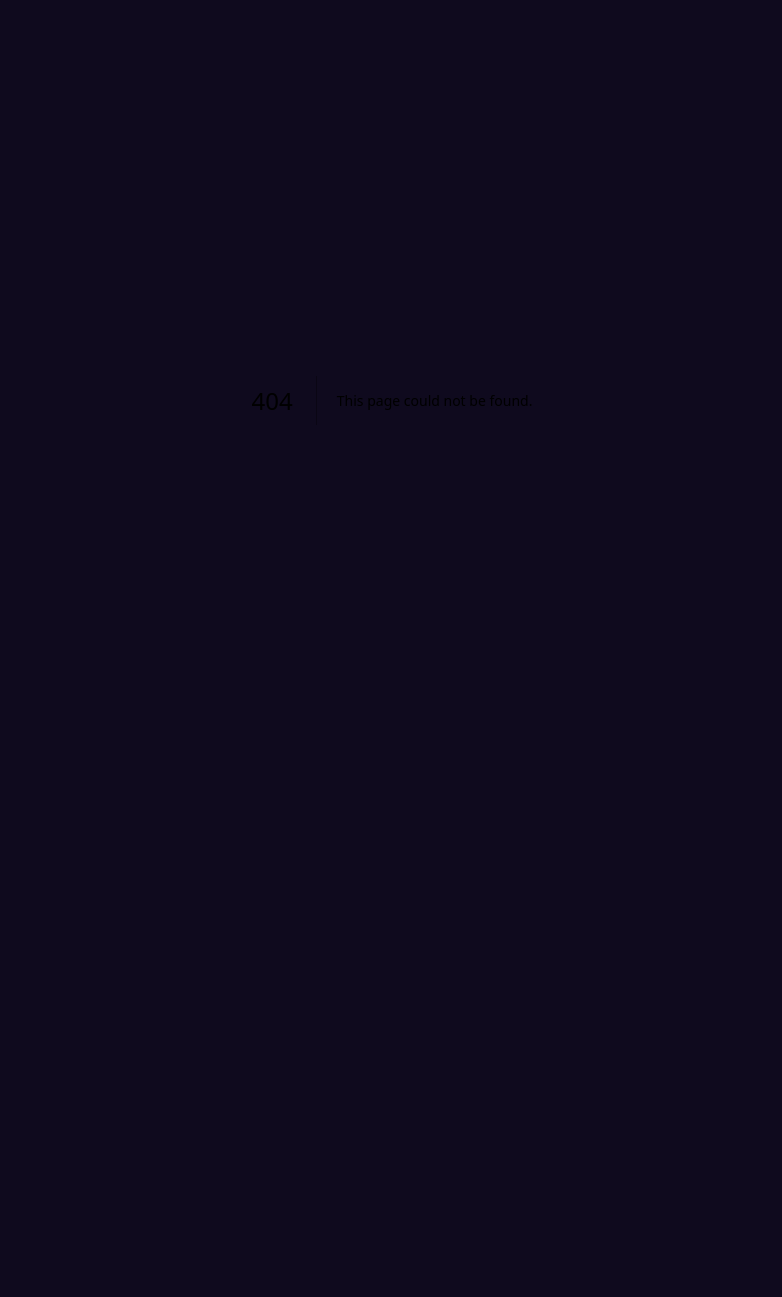
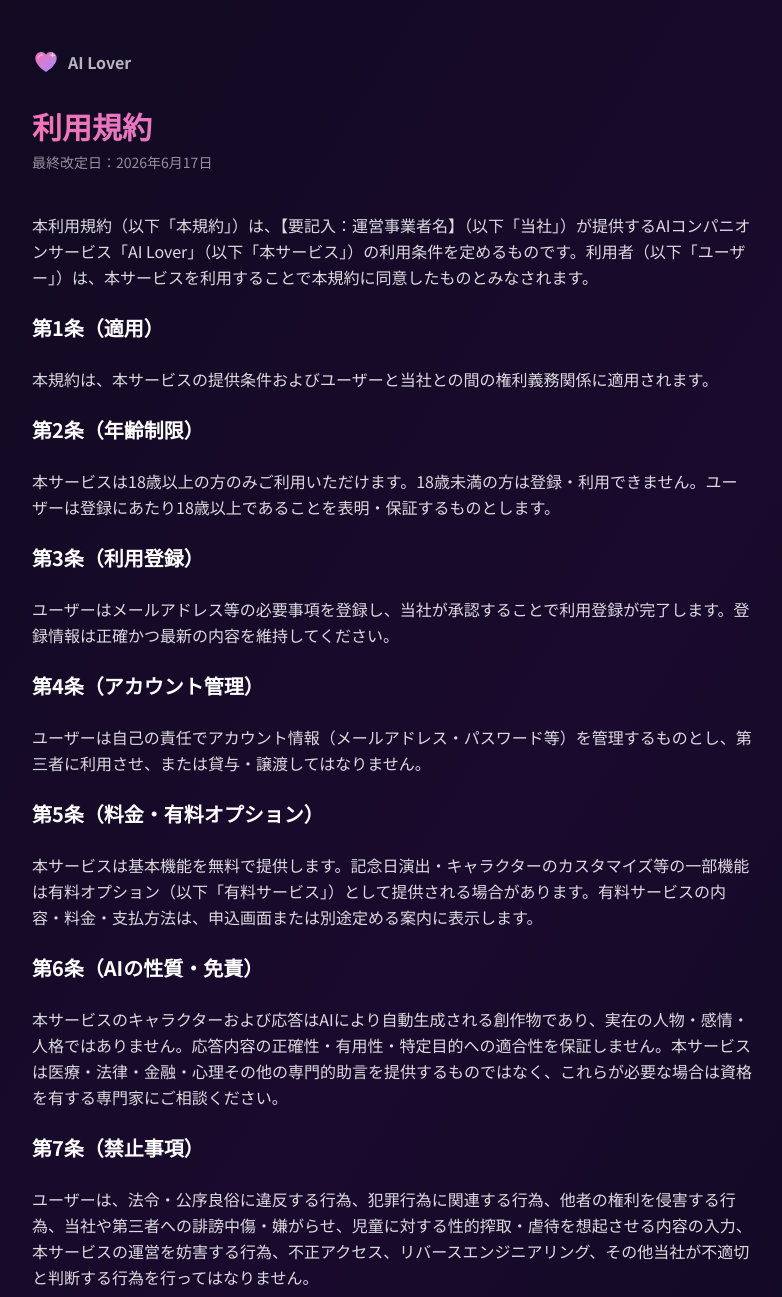
Before and after one commit to fujimoto40813952-cyber/ai-lover, a Next.js app: page /terms in a window 1280 px wide. Before the commit this address had no page. Shown: the top 1297 px of the page, without its empty margins (248-1030 px from the left). Before the commit the page ends 800 px from the top, so only its background shows below. Built offline with nearby package versions, Linux system fonts and the light colour scheme.

Commit message:
Add terms of service page

```diff
--- /dev/null
+++ b/app/terms/page.tsx
@@ -0,0 +1,55 @@
+import type { Metadata } from 'next'
+import LegalShell from '@/components/LegalShell'
+
+export const metadata: Metadata = {
+  title: '利用規約 - AI Lover',
+  robots: { index: true, follow: true },
+}
+
+export default function TermsPage() {
+  return (
+    <LegalShell title="利用規約" updatedAt="2026年6月17日">
+      <p>
+        本利用規約（以下「本規約」）は、【要記入：運営事業者名】（以下「当社」）が提供するAIコンパニオンサービス「AI Lover」（以下「本サービス」）の利用条件を定めるものです。利用者（以下「ユーザー」）は、本サービスを利用することで本規約に同意したものとみなされます。
+      </p>
+
+      <h2 className="text-xl font-semibold text-white">第1条（適用）</h2>
+      <p>本規約は、本サービスの提供条件およびユーザーと当社との間の権利義務関係に適用されます。</p>
+
+      <h2 className="text-xl font-semibold text-white">第2条（年齢制限）</h2>
+      <p>本サービスは18歳以上の方のみご利用いただけます。18歳未満の方は登録・利用できません。ユーザーは登録にあたり18歳以上であることを表明・保証するものとします。</p>
+
+      <h2 className="text-xl font-semibold text-white">第3条（利用登録）</h2>
+      <p>ユーザーはメールアドレス等の必要事項を登録し、当社が承認することで利用登録が完了します。登録情報は正確かつ最新の内容を維持してください。</p>
+
+      <h2 className="text-xl font-semibold text-white">第4条（アカウント管理）</h2>
+      <p>ユーザーは自己の責任でアカウント情報（メールアドレス・パスワード等）を管理するものとし、第三者に利用させ、または貸与・譲渡してはなりません。</p>
+
+      <h2 className="text-xl font-semibold text-white">第5条（料金・有料オプション）</h2>
+      <p>本サービスは基本機能を無料で提供します。記念日演出・キャラクターのカスタマイズ等の一部機能は有料オプション（以下「有料サービス」）として提供される場合があります。有料サービスの内容・料金・支払方法は、申込画面または別途定める案内に表示します。</p>
+
+      <h2 className="text-xl font-semibold text-white">第6条（AIの性質・免責）</h2>
+      <p>本サービスのキャラクターおよび応答はAIにより自動生成される創作物であり、実在の人物・感情・人格ではありません。応答内容の正確性・有用性・特定目的への適合性を保証しません。本サービスは医療・法律・金融・心理その他の専門的助言を提供するものではなく、これらが必要な場合は資格を有する専門家にご相談ください。</p>
+
+      <h2 className="text-xl font-semibold text-white">第7条（禁止事項）</h2>
+      <p>
+        ユーザーは、法令・公序良俗に違反する行為、犯罪行為に関連する行為、他者の権利を侵害する行為、当社や第三者への誹謗中傷・嫌がらせ、児童に対する性的搾取・虐待を想起させる内容の入力、本サービスの運営を妨害する行為、不正アクセス、リバースエンジニアリング、その他当社が不適切と判断する行為を行ってはなりません。
+      </p>
+
+      <h2 className="text-xl font-semibold text-white">第8条（ユーザーコンテンツ）</h2>
+      <p>ユーザーが入力したテキスト・画像等のコンテンツの権利はユーザーに帰属します。ただし当社は、本サービスの提供・改善・不具合対応に必要な範囲でこれを利用できるものとします。</p>
+
+      <h2 className="text-xl font-semibold text-white">第9条（サービスの変更・中断・終了）</h2>
+      <p>当社は、ユーザーへの事前告知なく本サービスの内容を変更し、または提供を中断・終了できるものとします。これによりユーザーに生じた損害について、当社は責任を負いません。</p>
+
+      <h2 className="text-xl font-semibold text-white">第10条（免責）</h2>
+      <p>当社は、本サービスに事実上または法律上の瑕疵がないことを保証しません。当社の故意または重過失による場合を除き、本サービスに関連してユーザーに生じた損害について責任を負いません。</p>
+
+      <h2 className="text-xl font-semibold text-white">第11条（準拠法・管轄）</h2>
+      <p>本規約は日本法に準拠します。本サービスに関して紛争が生じた場合、【要記入：管轄裁判所（例：東京地方裁判所）】を第一審の専属的合意管轄裁判所とします。</p>
+
+      <h2 className="text-xl font-semibold text-white">第12条（お問い合わせ）</h2>
+      <p>本規約に関するお問い合わせは【要記入：連絡先メールアドレス】までご連絡ください。</p>
+    </LegalShell>
+  )
+}
```
